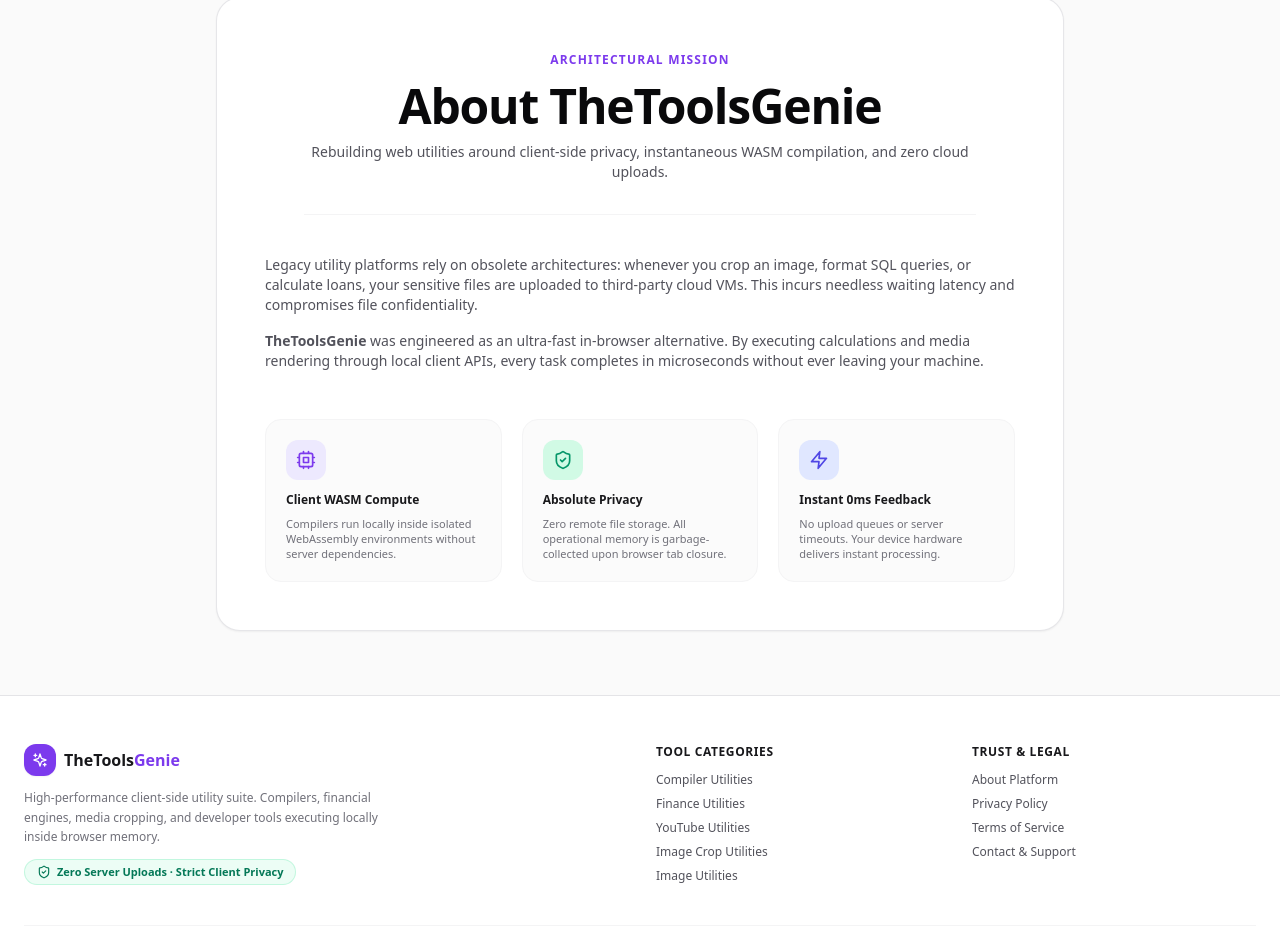
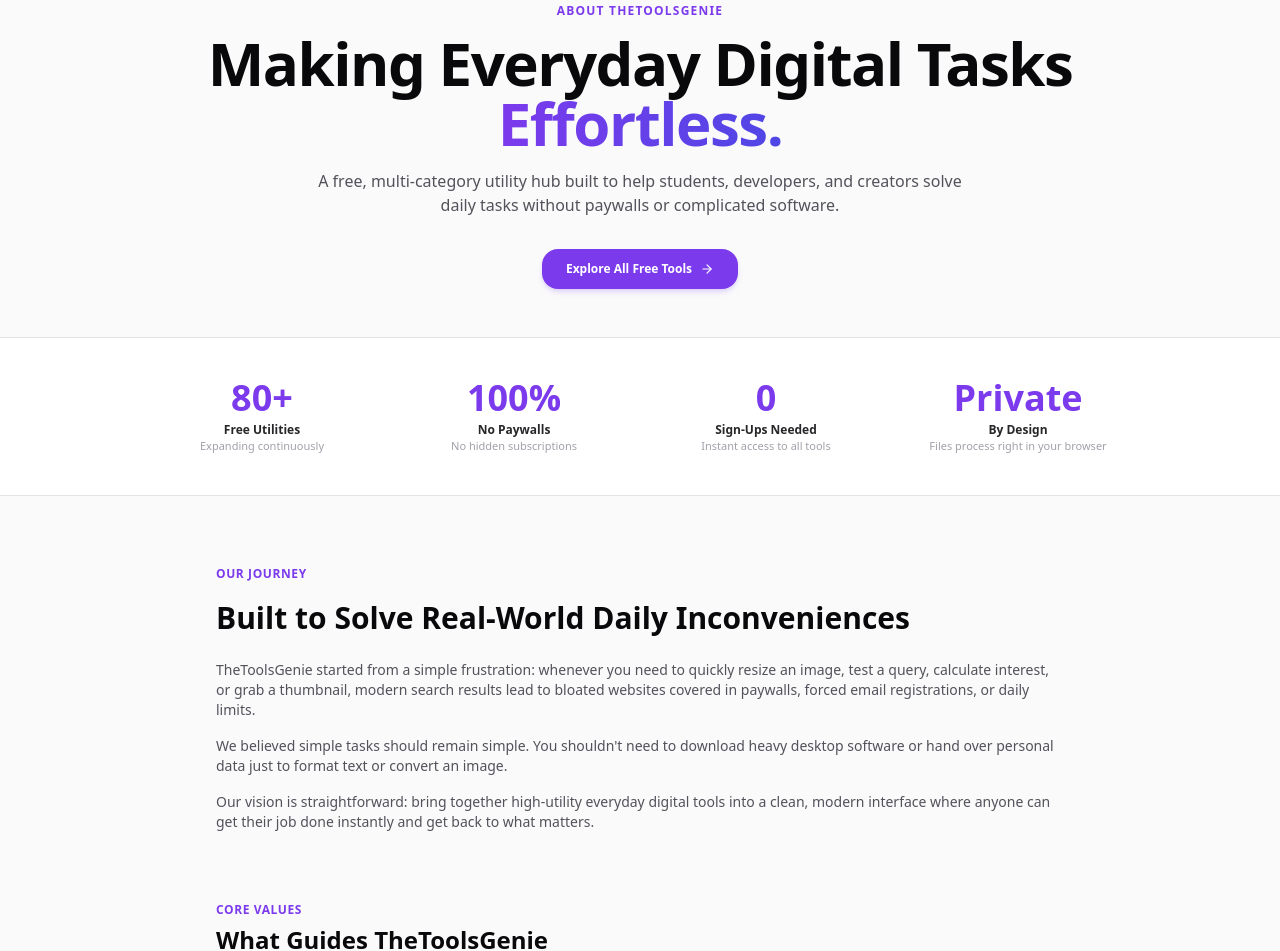
Before and after one commit to RajeshKhandare/thetoolsgenie-, a Next.js app: page /about in a window 1280 px wide. Shown: the part 132-1083 px from the top of the page. Built offline with nearby package versions, Linux system fonts and the light colour scheme.

Commit message:
Update page.tsx

```diff
--- a/app/about/page.tsx
+++ b/app/about/page.tsx
@@ -1,7 +1,8 @@
 import React from 'react';
 import Navbar from '@/components/Navbar';
 import Footer from '@/components/Footer';
-import { Cpu, ShieldCheck, Zap, Layers, Sparkles } from 'lucide-react';
+import Link from 'next/link';
+import { Zap, ShieldCheck, Heart, Sparkles, CheckCircle2, ArrowRight } from 'lucide-react';
 
 export default function AboutPage() {
   return (
@@ -9,58 +10,133 @@
       <div>
         <Navbar />
 
-        <main className="mx-auto max-w-4xl px-4 py-16 sm:px-6">
-          <div className="rounded-3xl border border-zinc-200/90 dark:border-zinc-800 bg-white dark:bg-zinc-900 p-8 sm:p-12 shadow-sm space-y-10">
+        {/* Hero Section */}
+        <section className="mx-auto max-w-5xl px-4 pt-16 pb-12 text-center sm:px-6">
+          <span className="text-xs font-bold uppercase tracking-widest text-violet-600 dark:text-violet-400">
+            About TheToolsGenie
+          </span>
+          <h1 className="mt-3 text-4xl sm:text-6xl font-black tracking-tight text-zinc-950 dark:text-white leading-tight">
+            Making Everyday Digital Tasks{' '}
+            <span className="bg-gradient-to-r from-violet-600 to-indigo-600 bg-clip-text text-transparent">
+              Effortless.
+            </span>
+          </h1>
+          <p className="mt-4 text-sm sm:text-base text-zinc-600 dark:text-zinc-400 max-w-2xl mx-auto leading-relaxed">
+            A free, multi-category utility hub built to help students, developers, and creators solve daily tasks without paywalls or complicated software.
+          </p>
 
-            <div className="border-b border-zinc-100 dark:border-zinc-800 pb-8 text-center max-w-2xl mx-auto">
-              <span className="text-xs font-bold uppercase tracking-widest text-violet-600 dark:text-violet-400">
-                Architectural Mission
-              </span>
-              <h1 className="mt-3 text-3xl sm:text-5xl font-black tracking-tight text-zinc-950 dark:text-white">
-                About TheToolsGenie
-              </h1>
-              <p className="mt-3 text-xs sm:text-sm text-zinc-600 dark:text-zinc-400 leading-relaxed">
-                Rebuilding web utilities around client-side privacy, instantaneous WASM compilation, and zero cloud uploads.
+          <div className="mt-8">
+            <Link
+              href="/#tools"
+              className="inline-flex items-center gap-2 rounded-2xl bg-violet-600 px-6 py-3 text-xs font-bold text-white shadow-md shadow-violet-500/20 hover:bg-violet-700 transition-all hover:scale-[1.02]"
+            >
+              <span>Explore All Free Tools</span>
+              <ArrowRight className="h-3.5 w-3.5" />
+            </Link>
+          </div>
+        </section>
+
+        {/* Realistic Trust Metrics Bar */}
+        <section className="border-y border-zinc-200 dark:border-zinc-800 bg-white dark:bg-zinc-900/60 py-10">
+          <div className="mx-auto max-w-5xl px-4 sm:px-6 grid grid-cols-2 md:grid-cols-4 gap-8 text-center">
+            <div>
+              <p className="text-3xl sm:text-4xl font-black text-violet-600 dark:text-violet-400">80+</p>
+              <p className="mt-1 text-xs font-bold text-zinc-800 dark:text-zinc-200">Free Utilities</p>
+              <p className="text-[11px] text-zinc-400">Expanding continuously</p>
+            </div>
+            <div>
+              <p className="text-3xl sm:text-4xl font-black text-violet-600 dark:text-violet-400">100%</p>
+              <p className="mt-1 text-xs font-bold text-zinc-800 dark:text-zinc-200">No Paywalls</p>
+              <p className="text-[11px] text-zinc-400">No hidden subscriptions</p>
+            </div>
+            <div>
+              <p className="text-3xl sm:text-4xl font-black text-violet-600 dark:text-violet-400">0</p>
+              <p className="mt-1 text-xs font-bold text-zinc-800 dark:text-zinc-200">Sign-Ups Needed</p>
+              <p className="text-[11px] text-zinc-400">Instant access to all tools</p>
+            </div>
+            <div>
+              <p className="text-3xl sm:text-4xl font-black text-violet-600 dark:text-violet-400">Private</p>
+              <p className="mt-1 text-xs font-bold text-zinc-800 dark:text-zinc-200">By Design</p>
+              <p className="text-[11px] text-zinc-400">Files process right in your browser</p>
+            </div>
+          </div>
+        </section>
+
+        {/* Narrative: Our Story */}
+        <main className="mx-auto max-w-4xl px-4 py-16 sm:px-6 space-y-16">
+          <article className="space-y-4 text-center sm:text-left">
+            <span className="text-xs font-bold uppercase tracking-wider text-violet-600 dark:text-violet-400">
+              Our Journey
+            </span>
+            <h2 className="text-2xl sm:text-3xl font-extrabold text-zinc-950 dark:text-white">
+              Built to Solve Real-World Daily Inconveniences
+            </h2>
+            <div className="space-y-4 text-xs sm:text-sm text-zinc-600 dark:text-zinc-300 leading-relaxed pt-2">
+              <p>
+                TheToolsGenie started from a simple frustration: whenever you need to quickly resize an image, test a query, calculate interest, or grab a thumbnail, modern search results lead to bloated websites covered in paywalls, forced email registrations, or daily limits.
+              </p>
+              <p>
+                We believed simple tasks should remain simple. You shouldn&apos;t need to download heavy desktop software or hand over personal data just to format text or convert an image.
+              </p>
+              <p>
+                Our vision is straightforward: bring together high-utility everyday digital tools into a clean, modern interface where anyone can get their job done instantly and get back to what matters.
               </p>
             </div>
+          </article>
 
-            <section className="space-y-4 text-xs sm:text-sm text-zinc-600 dark:text-zinc-300 leading-relaxed">
-              <p>
-                Legacy utility platforms rely on obsolete architectures: whenever you crop an image, format SQL queries, or calculate loans, your sensitive files are uploaded to third-party cloud VMs. This incurs needless waiting latency and compromises file confidentiality.
-              </p>
-              <p>
-                <strong>TheToolsGenie</strong> was engineered as an ultra-fast in-browser alternative. By executing calculations and media rendering through local client APIs, every task completes in microseconds without ever leaving your machine.
-              </p>
-            </section>
+          {/* 4 Core Pillars */}
+          <section className="space-y-6">
+            <div className="text-center sm:text-left">
+              <span className="text-xs font-bold uppercase tracking-wider text-violet-600 dark:text-violet-400">
+                Core Values
+              </span>
+              <h2 className="text-2xl font-extrabold text-zinc-950 dark:text-white mt-1">
+                What Guides TheToolsGenie
+              </h2>
+            </div>
 
-            {/* 3 Value Pillars */}
-            <div className="grid grid-cols-1 sm:grid-cols-3 gap-5 pt-2">
-              <div className="rounded-2xl border border-zinc-100 dark:border-zinc-800 bg-zinc-50/70 dark:bg-zinc-800/40 p-5 space-y-2">
-                <div className="flex h-10 w-10 items-center justify-center rounded-xl bg-violet-100 dark:bg-violet-950 text-violet-600 dark:text-violet-400 mb-3">
-                  <Cpu className="h-5 w-5" />
+            <div className="grid grid-cols-1 sm:grid-cols-2 gap-4">
+              <div className="rounded-2xl border border-zinc-200 dark:border-zinc-800 bg-white dark:bg-zinc-900 p-6 shadow-sm space-y-2">
+                <div className="flex h-10 w-10 items-center justify-center rounded-xl bg-violet-100 dark:bg-violet-950/60 text-violet-600 dark:text-violet-400 mb-3">
+                  <Zap className="h-5 w-5" />
                 </div>
-                <h3 className="text-xs font-bold text-zinc-900 dark:text-white">Client WASM Compute</h3>
-                <p className="text-[11px] text-zinc-500 dark:text-zinc-400 leading-snug">Compilers run locally inside isolated WebAssembly environments without server dependencies.</p>
+                <h3 className="text-sm font-bold text-zinc-900 dark:text-white">Fast & Accessible</h3>
+                <p className="text-xs text-zinc-500 dark:text-zinc-400 leading-relaxed">
+                  Every tool loads clean and fast on both mobile and desktop. No installation, no account creation, and zero waiting time.
+                </p>
               </div>
 
-              <div className="rounded-2xl border border-zinc-100 dark:border-zinc-800 bg-zinc-50/70 dark:bg-zinc-800/40 p-5 space-y-2">
-                <div className="flex h-10 w-10 items-center justify-center rounded-xl bg-emerald-100 dark:bg-emerald-950 text-emerald-600 dark:text-emerald-400 mb-3">
+              <div className="rounded-2xl border border-zinc-200 dark:border-zinc-800 bg-white dark:bg-zinc-900 p-6 shadow-sm space-y-2">
+                <div className="flex h-10 w-10 items-center justify-center rounded-xl bg-emerald-100 dark:bg-emerald-950/60 text-emerald-600 dark:text-emerald-400 mb-3">
                   <ShieldCheck className="h-5 w-5" />
                 </div>
-                <h3 className="text-xs font-bold text-zinc-900 dark:text-white">Absolute Privacy</h3>
-                <p className="text-[11px] text-zinc-500 dark:text-zinc-400 leading-snug">Zero remote file storage. All operational memory is garbage-collected upon browser tab closure.</p>
+                <h3 className="text-sm font-bold text-zinc-900 dark:text-white">Privacy First</h3>
+                <p className="text-xs text-zinc-500 dark:text-zinc-400 leading-relaxed">
+                  We don&apos;t ask for accounts or store your documents. Work happens directly inside your browser so your data remains yours.
+                </p>
               </div>
 
-              <div className="rounded-2xl border border-zinc-100 dark:border-zinc-800 bg-zinc-50/70 dark:bg-zinc-800/40 p-5 space-y-2">
-                <div className="flex h-10 w-10 items-center justify-center rounded-xl bg-indigo-100 dark:bg-indigo-950 text-indigo-600 dark:text-indigo-400 mb-3">
-                  <Zap className="h-5 w-5" />
+              <div className="rounded-2xl border border-zinc-200 dark:border-zinc-800 bg-white dark:bg-zinc-900 p-6 shadow-sm space-y-2">
+                <div className="flex h-10 w-10 items-center justify-center rounded-xl bg-indigo-100 dark:bg-indigo-950/60 text-indigo-600 dark:text-indigo-400 mb-3">
+                  <Sparkles className="h-5 w-5" />
                 </div>
-                <h3 className="text-xs font-bold text-zinc-900 dark:text-white">Instant 0ms Feedback</h3>
-                <p className="text-[11px] text-zinc-500 dark:text-zinc-400 leading-snug">No upload queues or server timeouts. Your device hardware delivers instant processing.</p>
+                <h3 className="text-sm font-bold text-zinc-900 dark:text-white">Free for Everyone</h3>
+                <p className="text-xs text-zinc-500 dark:text-zinc-400 leading-relaxed">
+                  Essential digital utilities should be open to all. Students, creators, and freelancers can use every feature without hidden tiers.
+                </p>
+              </div>
+
+              <div className="rounded-2xl border border-zinc-200 dark:border-zinc-800 bg-white dark:bg-zinc-900 p-6 shadow-sm space-y-2">
+                <div className="flex h-10 w-10 items-center justify-center rounded-xl bg-pink-100 dark:bg-pink-950/60 text-pink-600 dark:text-pink-400 mb-3">
+                  <Heart className="h-5 w-5" />
+                </div>
+                <h3 className="text-sm font-bold text-zinc-900 dark:text-white">Built on Community Feedback</h3>
+                <p className="text-xs text-zinc-500 dark:text-zinc-400 leading-relaxed">
+                  We actively review tool suggestions and bug reports sent via our contact desk to continuously polish and expand the suite.
+                </p>
               </div>
             </div>
-
-          </div>
+          </section>
         </main>
       </div>
 
```
